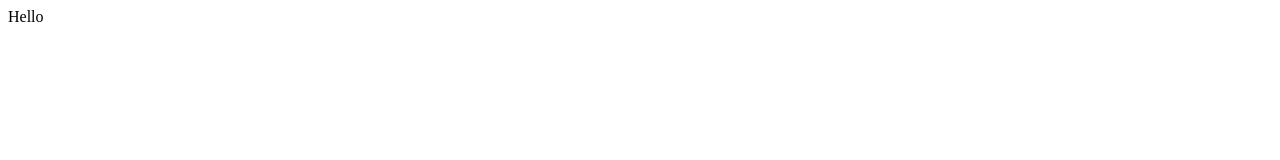
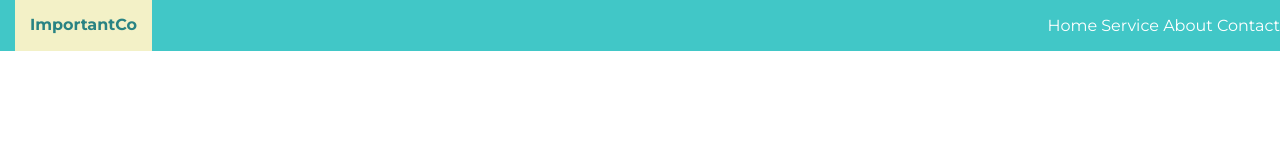
Before and after one commit to guiportooo/css-grid-example, a website: page index.html in a window 1280 px wide. Drawn offline with Linux system fonts and the light colour scheme.

Commit message:
Add page header

```diff
--- a/css/main.css
+++ b/css/main.css
@@ -0,0 +1,25 @@
+@import url('https://fonts.googleapis.com/css?family=Montserrat:400,700');
+
+body {
+    margin: 0;
+    font-family: 'Montserrat', sans-serif;
+}
+a { text-decoration: none; }
+ul { list-style-type: none; float: right; }
+ul li { display: inline; }
+ul li a { color: #fff; }
+#logo {
+    padding: 15px;
+    margin-left: 15px;
+    background-color: #F3F1C7;
+    color: #298383;
+    text-align: center;
+    font-weight: bold;
+    display: inline-block;
+}
+
+header {
+    background-color: #41C7C7;
+    display: grid;
+    grid-template-columns: [logo-start] fit-content(20%) [nav-start] auto [nav-end];
+}
--- a/index.html
+++ b/index.html
@@ -8,6 +8,17 @@
     <link rel="stylesheet" href="css/main.css">
 </head>
 <body>
-   Hello
+    <header>
+        <a href="#" id="logo">ImportantCo</a>
+
+        <nav>
+            <ul>
+                <li><a href="#">Home</a></li>
+                <li><a href="#">Service</a></li>
+                <li><a href="#">About</a></li>
+                <li><a href="#">Contact</a></li>
+            </ul>
+        </nav>
+    </header>
 </body>
 </html>
```
